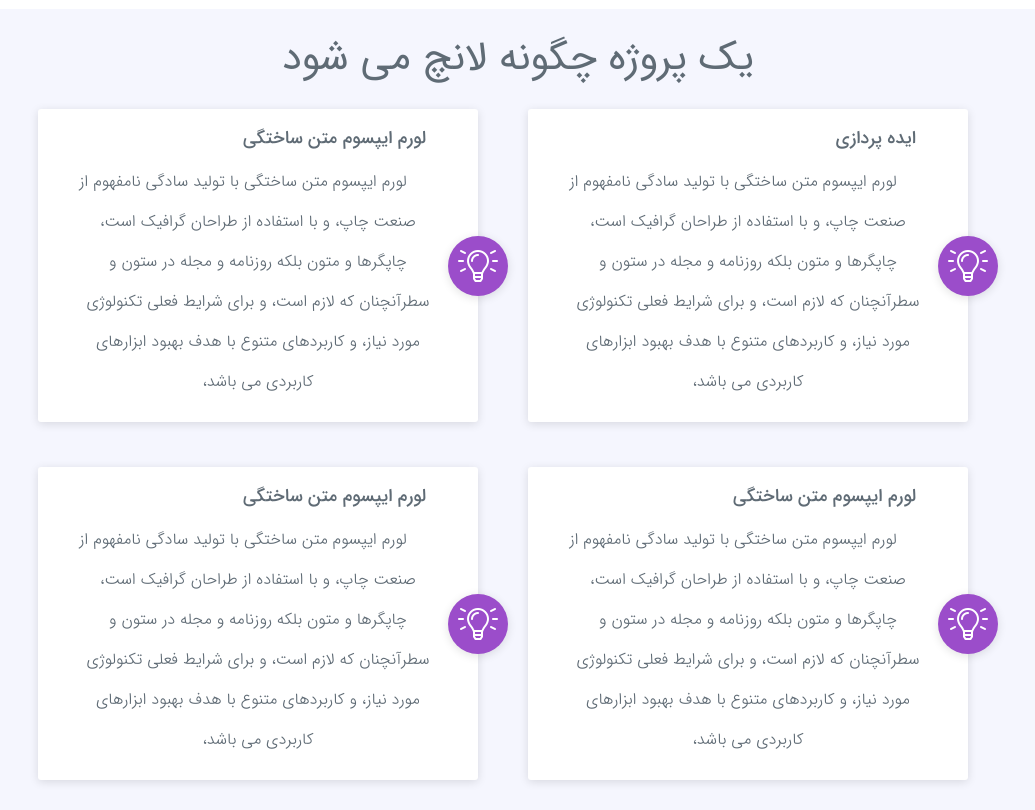
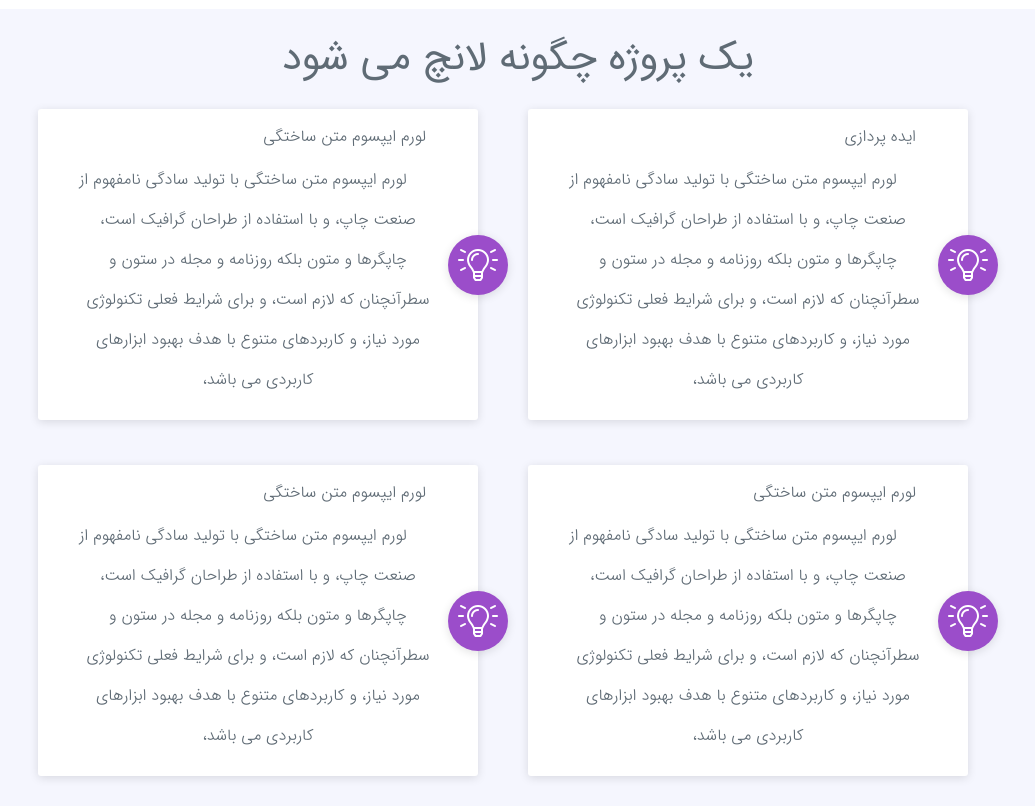
Before and after one commit to nerdpanda-ir/NerdPanda.Me, a React (Create React App) app: page / in a window 1280 px wide. Shown: the part 1200-2010 px from the top of the page, without its empty margins (122-1157 px from the left). Built offline with nearby package versions, Linux system fonts and the light colour scheme.

Commit message:
[file]{Tip.css}-> remove trash codes

```diff
--- a/src/css/Page/index/Main/ProjectLunch/Tip/Tip.css
+++ b/src/css/Page/index/Main/ProjectLunch/Tip/Tip.css
@@ -24,9 +24,7 @@
 .tip h4
 {
     text-indent: 12px;
-    font-family: 'pf-sans-medium';
     margin-bottom: 15px;
-    font-size: 18px;
 }
 .tip p
 {
```
